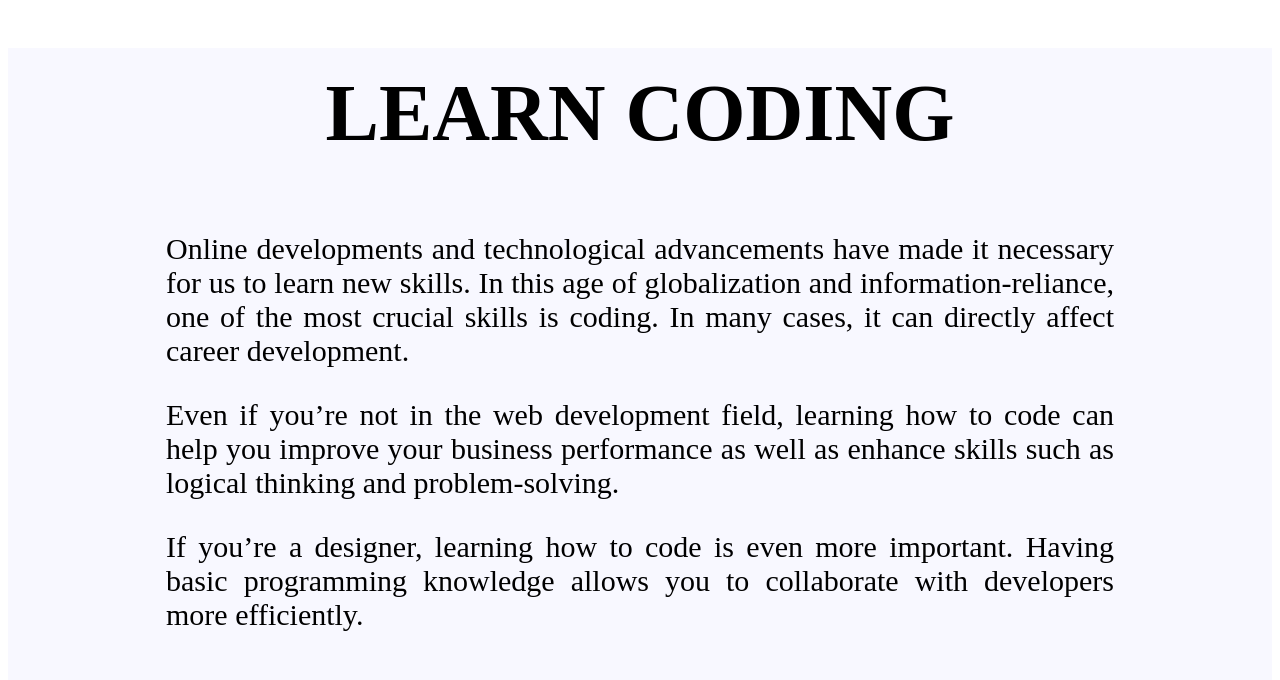
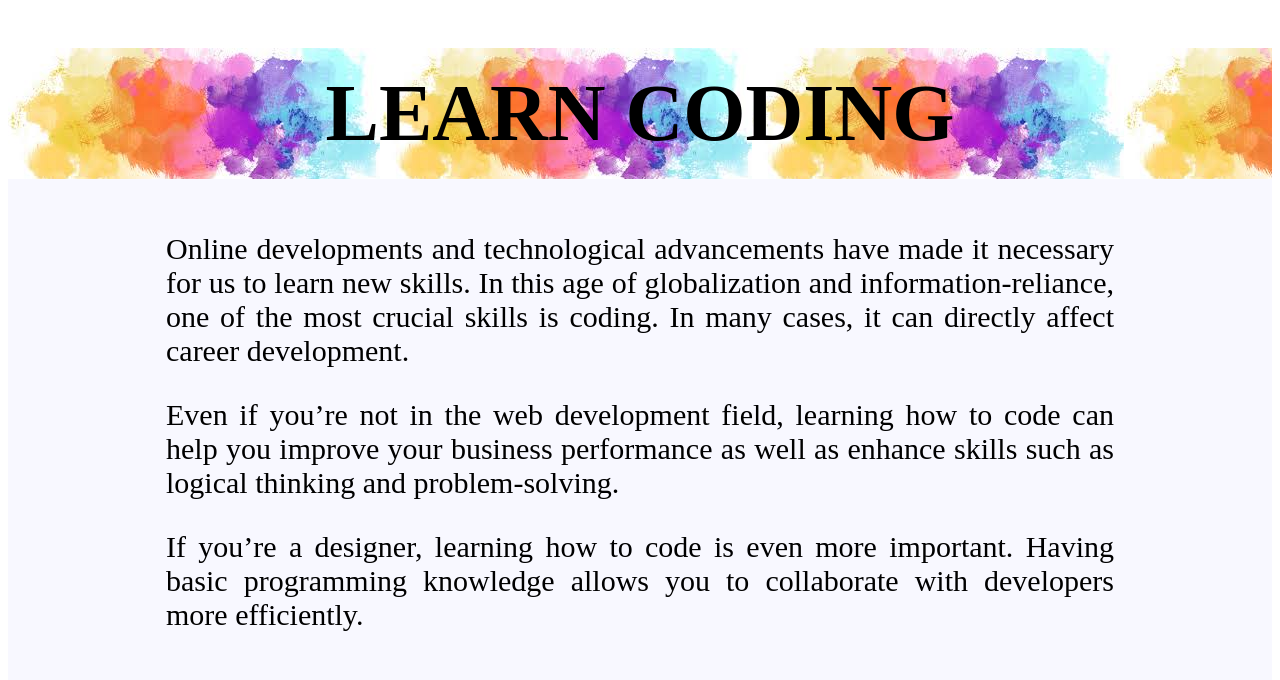
Before and after one commit to sparsh900/coder, a plain HTML site: page index.html in a window 1280 px wide. Shown: the part 69-749 px from the top of the page. Drawn offline with Linux system fonts and the light colour scheme.

Commit message:
Update style.css

```diff
--- a/style.css
+++ b/style.css
@@ -28,7 +28,7 @@ header{
 	opacity: 1.2;
 }
 .heading{
-	background-image: url(images/2.jfif);
+	background-image: url(2.jfif);
 	padding: 20px;
 	text-align: center;
 	font-size: 80px;
```
